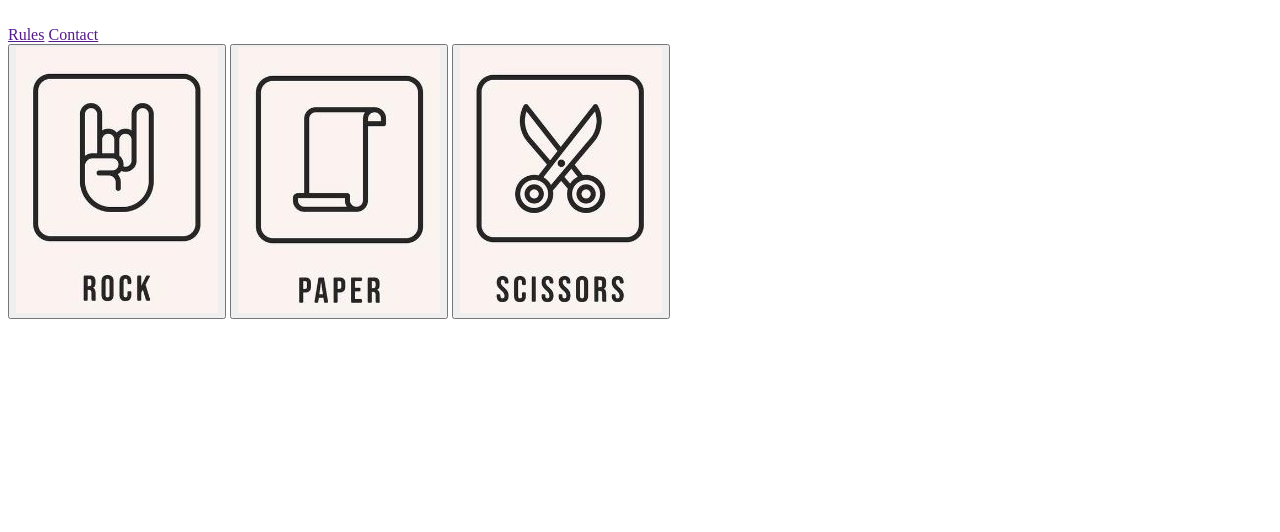
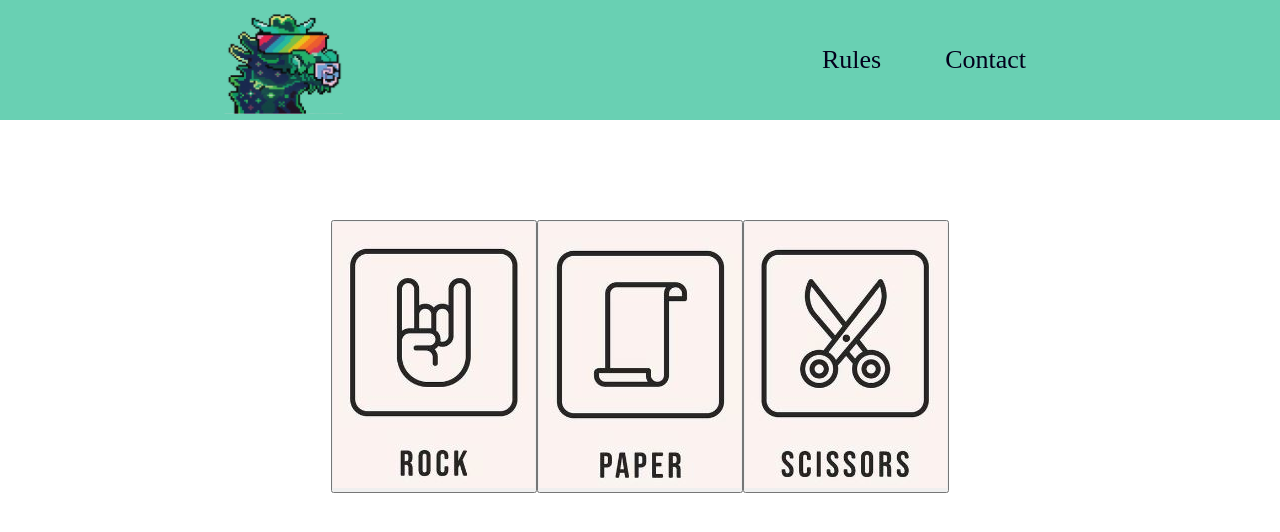
Before and after one commit to joaopedro-vidal/rock-paper-scissors, a plain HTML site: page index.html in a window 1280 px wide. Drawn offline with Linux system fonts and the light colour scheme.

Commit message:
feat: defining template

```diff
--- a/index.html
+++ b/index.html
@@ -3,23 +3,24 @@
 <head>
     <meta charset="UTF-8">
     <meta name="viewport" content="width=device-width, initial-scale=1.0">
+    <link rel="stylesheet" href="style.css">
     <title>ROCK, PAPER or SCISSORS!</title>
 </head>
 <body>
     <header>
-        <div>
+        <div class="container__header">
             <picture>
-                <img src="" alt="">
+                <img src="./_assets/_image/dragon_logo_back.png" alt="Logo of page, dragon imagem in pixel">
             </picture>
+            <nav class="nav__menu">
+                <a href="">Rules</a>
+                <a href="">Contact</a>
+            </nav>
         </div>
-        <nav>
-            <a href="">Rules</a>
-            <a href="">Contact</a>
-        </nav>
     </header>
     <main>
-        <section>
-            <aside>
+        <section class="container__main">
+            <aside class="container__image">
                 <button>
                     <img src="./_assets/_image/rock.png" alt="Rock image of game">
                 </button>
--- /dev/null
+++ b/style.css
@@ -0,0 +1,37 @@
+*{
+    margin: 0;
+    padding: 0;
+}
+
+.container__header {
+    display: flex;
+    justify-content: space-around;
+    width: 100%;
+    height: 15vh;
+    align-items: center;
+    background-color: #69d0b3;
+}
+
+.nave__menu {
+    display: flex;
+}
+
+.nav__menu a{
+    font-size: 26px;
+    padding: 0 30px;
+    text-decoration: none;
+    color: #03001c;
+}
+
+.container__header img {
+    width: 120px;
+    height: auto;
+}
+
+.container__image {
+    display: flex;
+    justify-content: center;
+    align-items: center;
+    width: 100%;
+    margin: 100px 0;
+}
```
Also changed, not shown: _assets/_image/dragon_logo.png (added), _assets/_image/dragon_logo_back.png (added).
